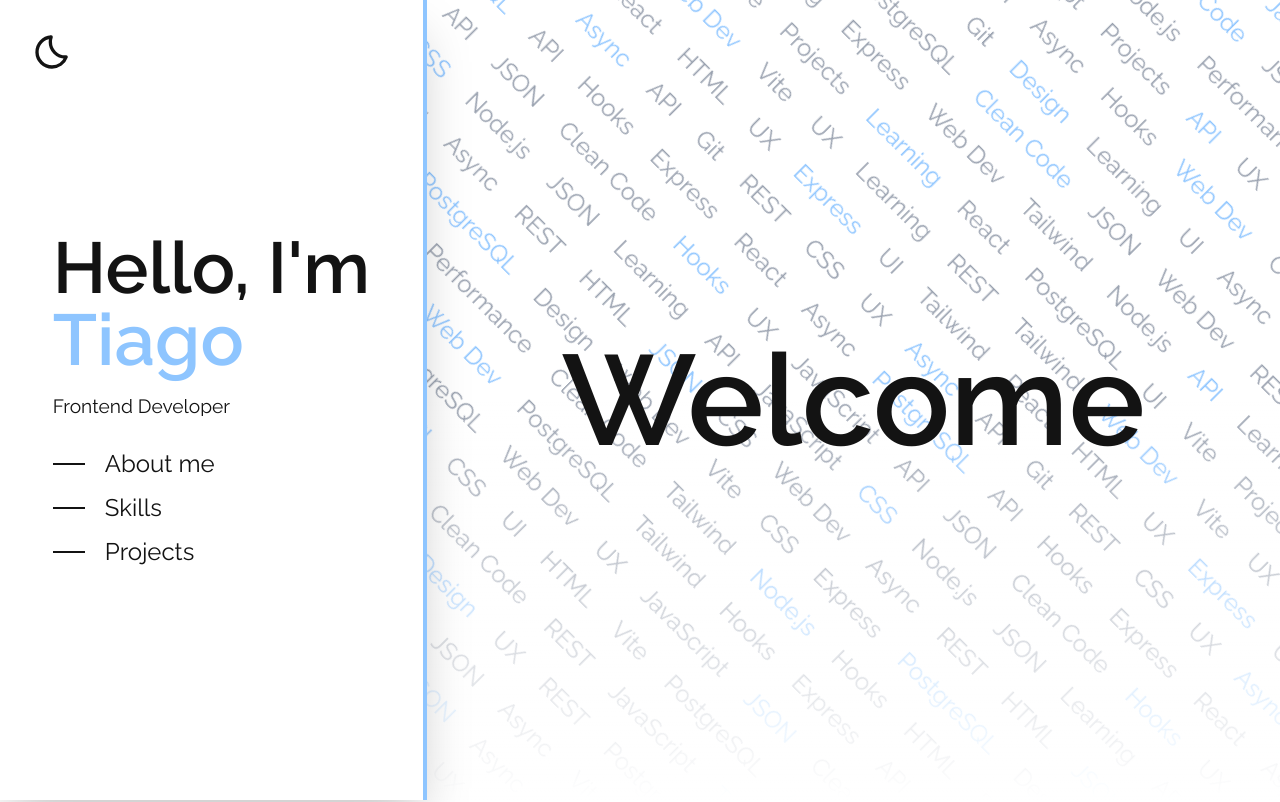
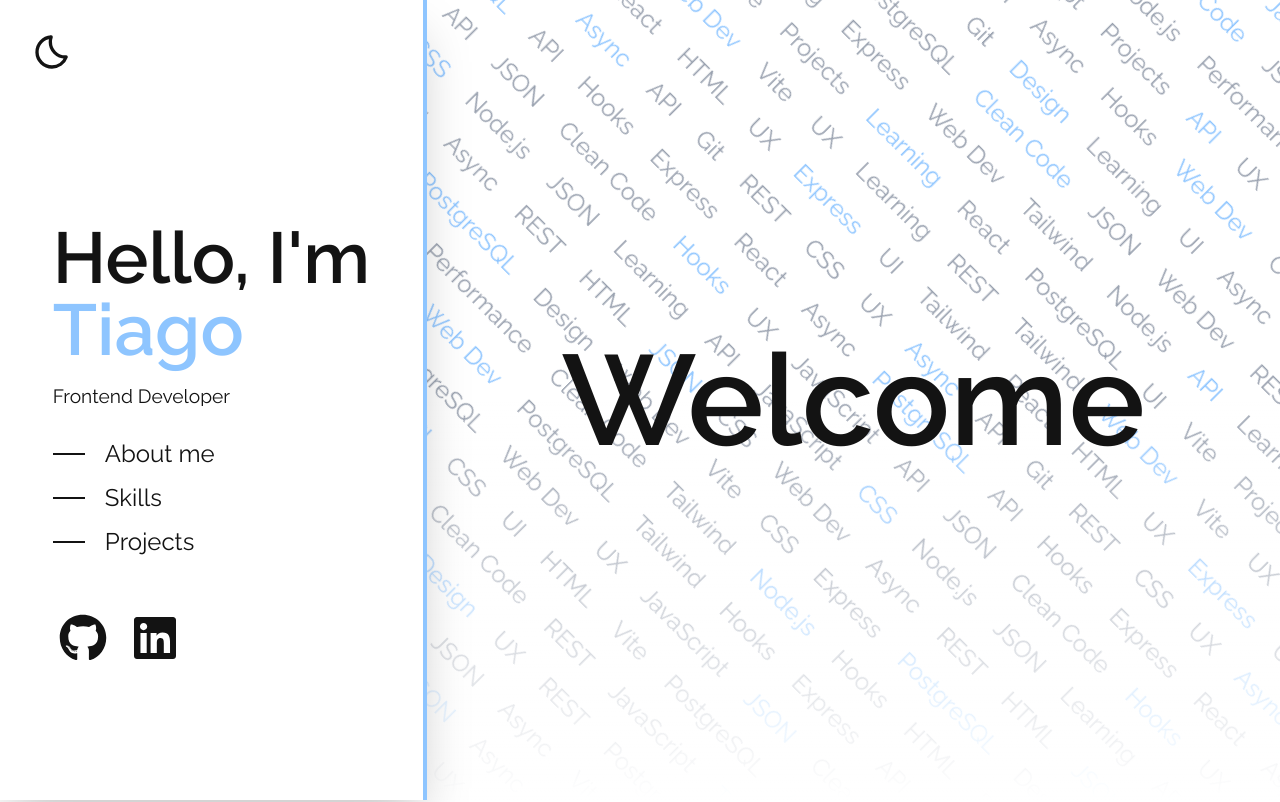
Before and after one commit to Tiago-salva/Portafolio, a React (Vite) app: page / in a window 1280 px wide. Shown: the top 802 px of the page. Built offline with nearby package versions, Linux system fonts and the light colour scheme.

Commit message:
feat: add Footer component for small devices

```diff
--- a/src/components/Hero.jsx
+++ b/src/components/Hero.jsx
@@ -1,3 +1,4 @@
+import Footer from "./Footer";
 import Nav from "./Nav";
 
 export default function Hero() {
@@ -6,7 +7,7 @@ export default function Hero() {
       id="hero"
       className="flex flex-col items-center justify-end border-blue lg:justify-center min-h-20 lg:min-h-dvh lg:p-10 fixed bg-light-white max-w-full lg:min-w-2/6 border-b-4 lg:border-b-0 md:border-r-4 z-120 lg:shadow-2xl text-light-black"
     >
-      <div className="min-w-2/5 flex flex-col justify-center lg:m-auto z-20">
+      <div className="relative lg:mt-25 min-w-2/5 flex flex-col z-20">
         <h1 className="hidden lg:block text-7xl font-bold relative">
           Hello, I'm
         </h1>
@@ -26,6 +27,13 @@ export default function Hero() {
         </div>
 
         <Nav />
+
+        {/* Footer for large devices */}
+        <Footer
+          className={
+            "hidden h-20 mt-10 w-full lg:flex justify-items-start items-center z-120"
+          }
+        />
       </div>
     </section>
   );
```
